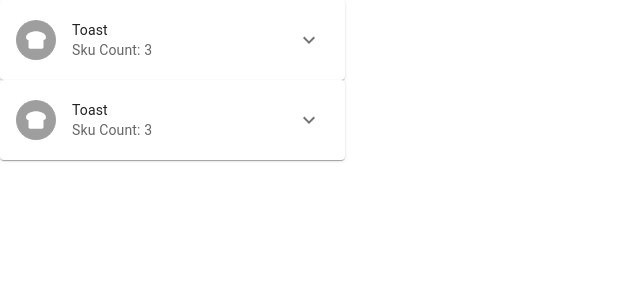
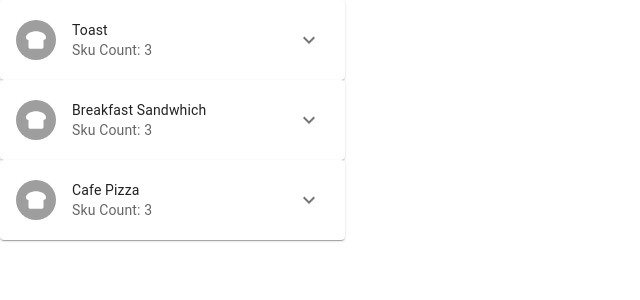
Before and after one commit to benrich322/recipe_management, a React (Vite) app in the folder react-app/: page / in a window 1280 px wide. Shown: the top 300 px of the page, without its empty margins (0-640 px from the left). Built offline with nearby package versions, Linux system fonts and the light colour scheme.

Commit message:
make the card title dynamic

```diff
--- a/react-app/src/App.tsx
+++ b/react-app/src/App.tsx
@@ -1,5 +1,4 @@
-import React from 'react';
-import ListGroup from "./components/ListGroups";
+import React from "react";
 import RecipeReviewCard from "./components/Card"; // Import the RecipeReviewCard component
 
 function App() {
@@ -7,15 +6,14 @@ function App() {
     console.log(item);
   };
 
-  let items = ["New York", "San Francisco", "Tokyo", "London"];
-  let names = ["Ben", "Jenna", "Darrel", "Brad"];
-  let sports = ["Basketball", "Baseball"];
+  let categories = ["Toast", "Breakfast Sandwhich", "Cafe Pizza"];
 
   return (
     <div>
-      {/* Render the RecipeReviewCard component */}
-      <RecipeReviewCard />
-      <RecipeReviewCard />
+      {/* Map through the categories array and render RecipeReviewCard for each category */}
+      {categories.map((category, index) => (
+        <RecipeReviewCard key={index} title={category} />
+      ))}
     </div>
   );
 }
--- a/react-app/src/components/Card.tsx
+++ b/react-app/src/components/Card.tsx
@@ -1,22 +1,25 @@
-import * as React from "react";
+import React from "react";
 import { styled } from "@mui/material/styles";
 import Card from "@mui/material/Card";
 import CardHeader from "@mui/material/CardHeader";
-import CardMedia from "@mui/material/CardMedia";
 import CardContent from "@mui/material/CardContent";
 import CardActions from "@mui/material/CardActions";
 import Collapse from "@mui/material/Collapse";
 import Avatar from "@mui/material/Avatar";
-import { IconButton, IconButtonProps } from "@mui/material";
+import { IconButton } from "@mui/material";
 import Typography from "@mui/material/Typography";
 import { grey } from "@mui/material/colors";
 import ExpandMoreIcon from "@mui/icons-material/ExpandMore";
 import { FontAwesomeIcon } from "@fortawesome/react-fontawesome";
 import { faBreadSlice } from "@fortawesome/free-solid-svg-icons";
 import ExpandMoreButton from "./ExpandMoreButton";
-import CollapsibleTable from './Table';
+import CollapsibleTable from "./Table";
 
-export default function RecipeReviewCard() {
+interface RecipeReviewCardProps {
+  title: string;
+}
+
+export default function RecipeReviewCard({ title }: RecipeReviewCardProps) {
   const [expanded, setExpanded] = React.useState(false);
 
   const handleExpandClick = () => {
@@ -33,20 +36,21 @@ export default function RecipeReviewCard() {
         }
         action={
           <CardActions>
-            <ExpandMoreButton
-              expand={expanded}
+            <IconButton
               onClick={handleExpandClick}
               aria-expanded={expanded}
               aria-label="show more"
-            />
+            >
+              <ExpandMoreIcon />
+            </IconButton>
           </CardActions>
         }
-        title="Toast"
-        subheader="Sku Count: 3"
+        title={title}
+        subheader={`Sku Count: 3`}
       />
       <Collapse in={expanded} timeout="auto" unmountOnExit>
-        <CardContent sx={{ padding: 0, '&:last-child': { paddingBottom: 0 } }}>
-        <CollapsibleTable></CollapsibleTable>
+        <CardContent sx={{ padding: 0, "&:last-child": { paddingBottom: 0 } }}>
+          <CollapsibleTable />
         </CardContent>
       </Collapse>
     </Card>
```
